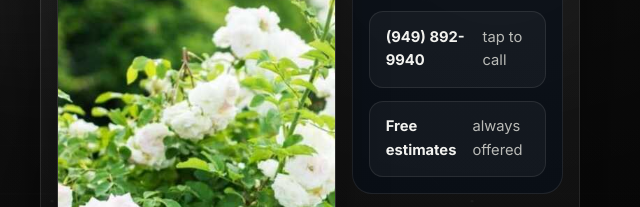
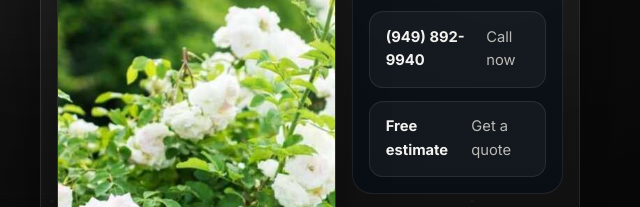
Before and after one commit to timwong930/undefeated-landscape-tree-service, a website: page index.html in a window 1280 px wide. Shown: the part 337-544 px from the top of the page, 640-1280 px from the left. Drawn offline with Linux system fonts and the light colour scheme.

Commit message:
Turn fast contact pills into working CTAs

```diff
--- a/index.html
+++ b/index.html
@@ -316,6 +316,16 @@
       display: flex; justify-content: space-between; align-items: center; gap: 1rem;
       font-size: .92rem;
     }
+    .info-pill-button {
+      text-decoration: none;
+      transition: transform .2s ease, border-color .2s ease, background-color .2s ease;
+    }
+    .info-pill-button:hover,
+    .info-pill-button:focus-visible {
+      transform: translateY(-1px);
+      border-color: rgba(255,255,255,.2);
+      background: rgba(255,255,255,.07);
+    }
     .info-pill span { color: var(--muted); }
     .metric-grid {
       display: grid; grid-template-columns: repeat(2, 1fr); gap: .9rem;
@@ -593,8 +603,14 @@
                 <h3>Fast contact</h3>
                 <p>Call or text the number on the listing. They’re available seven days a week.</p>
                 <div class="info-list">
-                  <div class="info-pill"><strong>(949) 892-9940</strong> <span>tap to call</span></div>
-                  <div class="info-pill"><strong>Free estimates</strong> <span>always offered</span></div>
+                  <a class="info-pill info-pill-button" href="tel:19498929940">
+                    <strong>(949) 892-9940</strong>
+                    <span>Call now</span>
+                  </a>
+                  <a class="info-pill info-pill-button" href="#contact">
+                    <strong>Free estimate</strong>
+                    <span>Get a quote</span>
+                  </a>
                 </div>
               </div>
               <div class="metric-grid">
```
